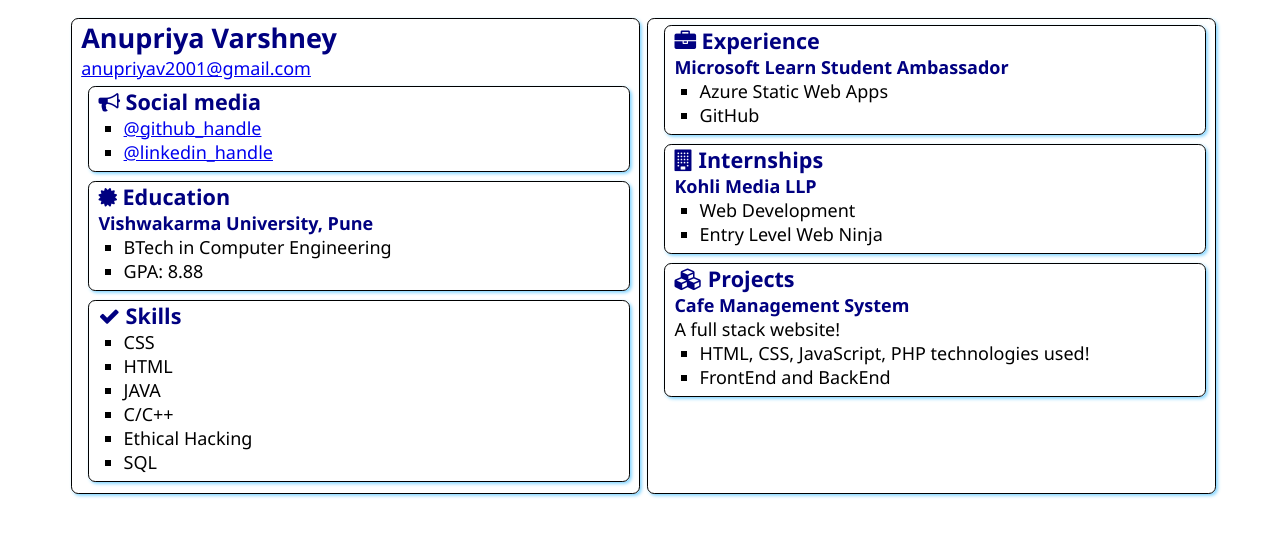
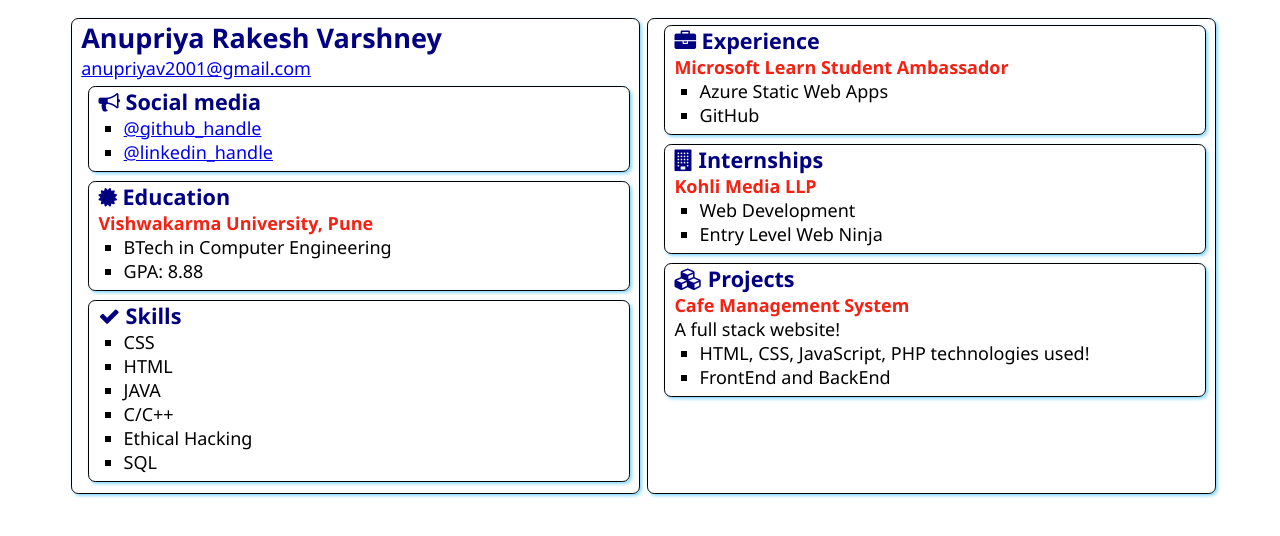
Before and after one commit to Anupriya1202/portfolio, a plain HTML site: page index.html in a window 1280 px wide. Drawn offline with Linux system fonts and the light colour scheme.

Commit message:
second commit

```diff
--- a/index.html
+++ b/index.html
@@ -4,7 +4,7 @@
     <meta charset="UTF-8">
     <meta http-equiv="X-UA-Compatible" content="IE=edge">
     <meta name="viewport" content="width=device-width, initial-scale=1.0">
-    <title>My Resume</title>
+    <title>My First Resume</title>
 
     <link rel="stylesheet" href="style.css">
     <link rel="stylesheet" href="https://cdnjs.cloudflare.com/ajax/libs/font-awesome/4.7.0/css/font-awesome.min.css">
@@ -12,7 +12,7 @@
 <body>
     <main>
         <article class="box">
-            <h1>Anupriya Varshney</h1>
+            <h1>Anupriya Rakesh Varshney</h1>
             <div><a href="anupriyav2001@gmail.com">anupriyav2001@gmail.com</a></div>
 
             <section class="box">
--- a/style.css
+++ b/style.css
@@ -35,7 +35,7 @@ h2 {
 }
 
 h3 {
-    color: navy;
+    color: rgb(245, 34, 19);
     font-size: 1em;
     margin: 0em;
 }
```
